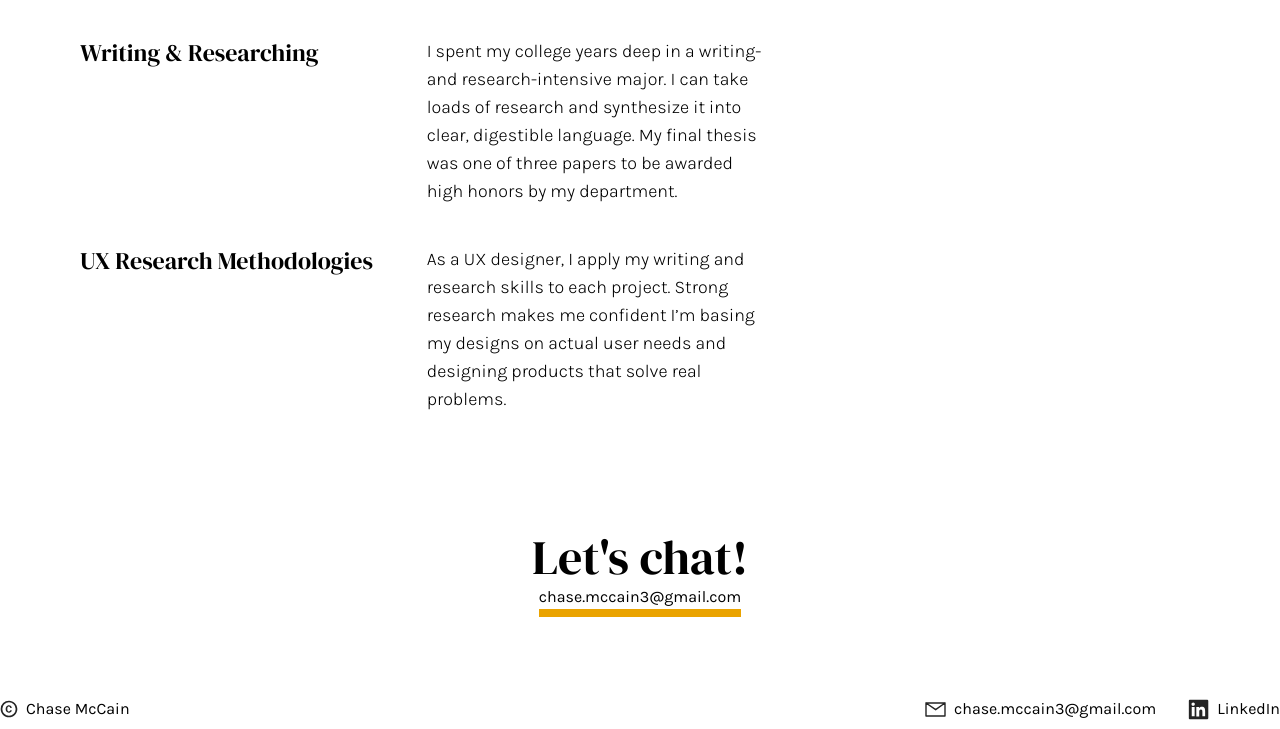
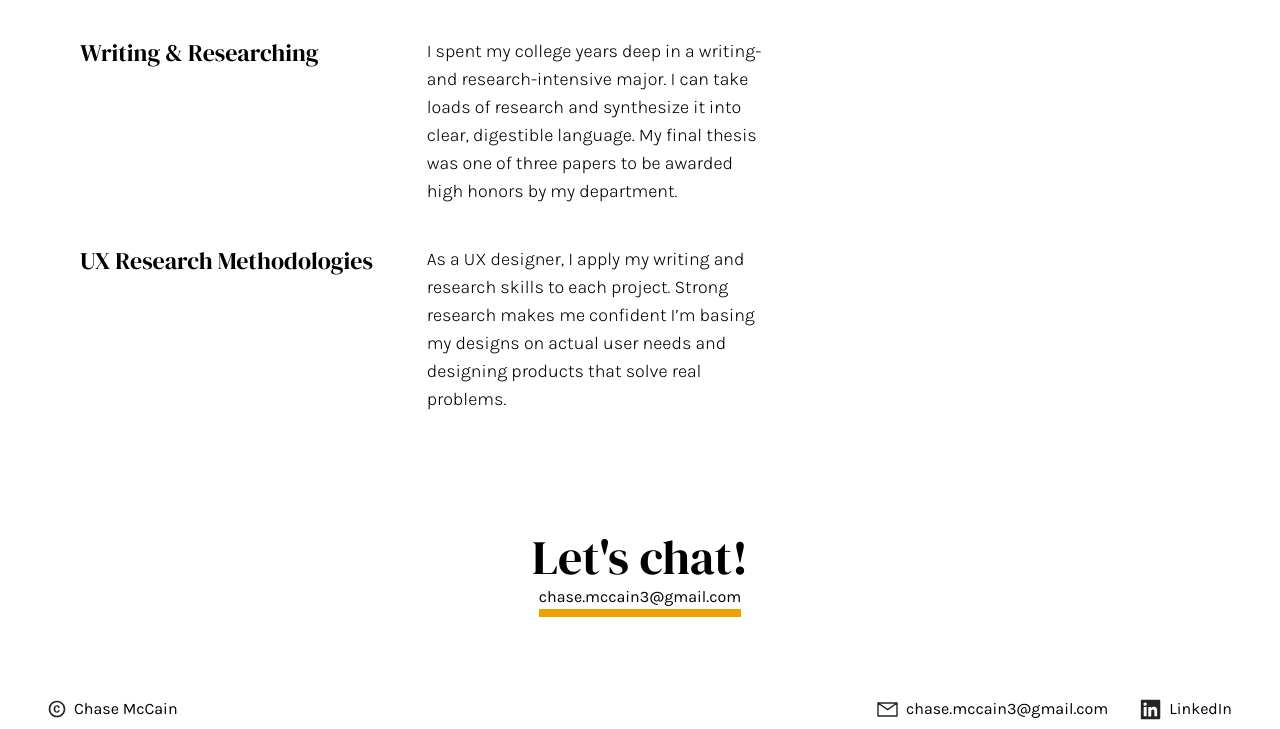
Before and after one commit to lucasprograms/chase-portfolio, a Gatsby site: page /about in a window 1280 px wide. Shown: the part 1006-1735 px from the top of the page. Built offline with nearby package versions, Linux system fonts and the light colour scheme; Gatsby itself is replaced by a stand-in of ours.

Commit message:
footer padding

```diff
--- a/src/components/footer/footer.js
+++ b/src/components/footer/footer.js
@@ -6,7 +6,7 @@ import Copyright from '../../images/svg/icons/copyright.inline.svg'
 import Email from '../../images/svg/icons/email.inline.svg'
 
 const Footer = ({ email, author, linkedInUrl }) => (
-  <footer className="mt-20 px-5 lg:px-0">
+  <footer className="mt-20 px-5 lg:px-12 2xl:px-0">
     <div className="flex flex-col justify-center mb-20">
       <h1 className="self-center text-5xl font-serif mb-1">Let's chat!</h1>
       <a
```
